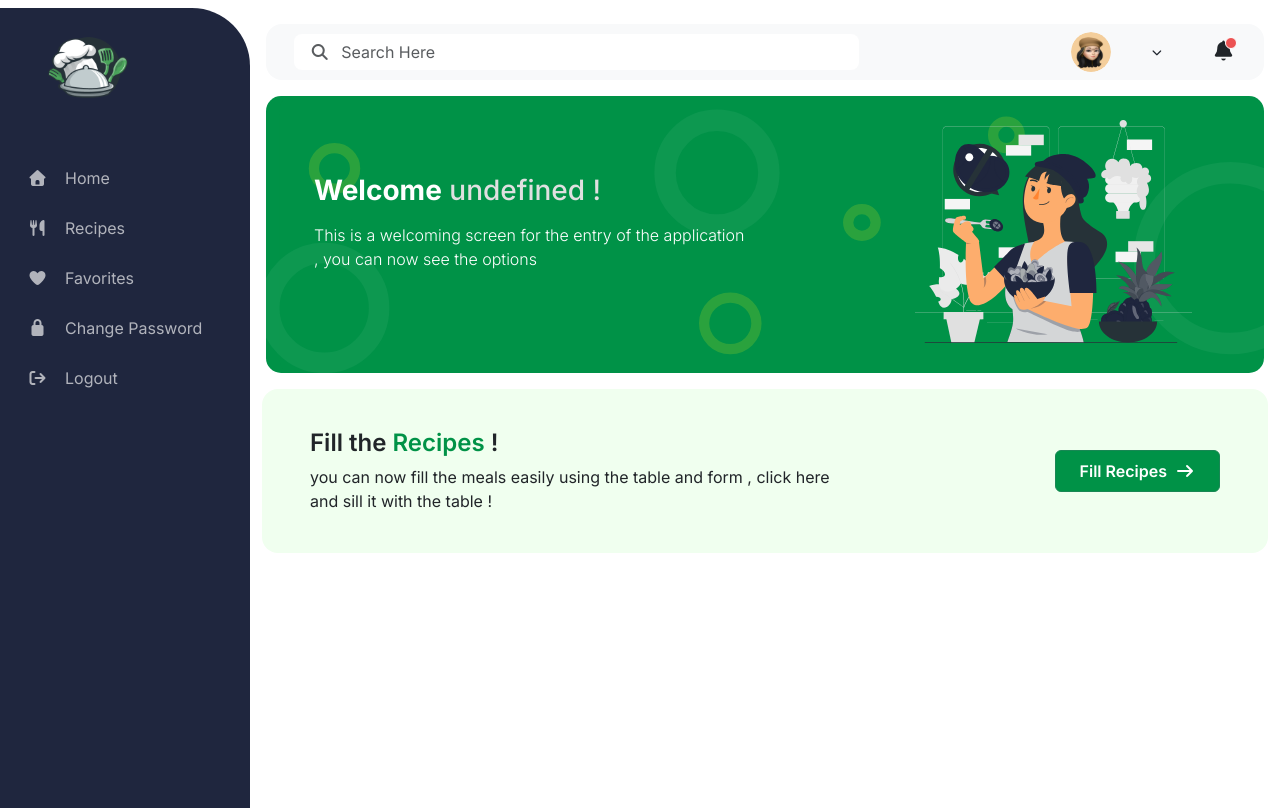
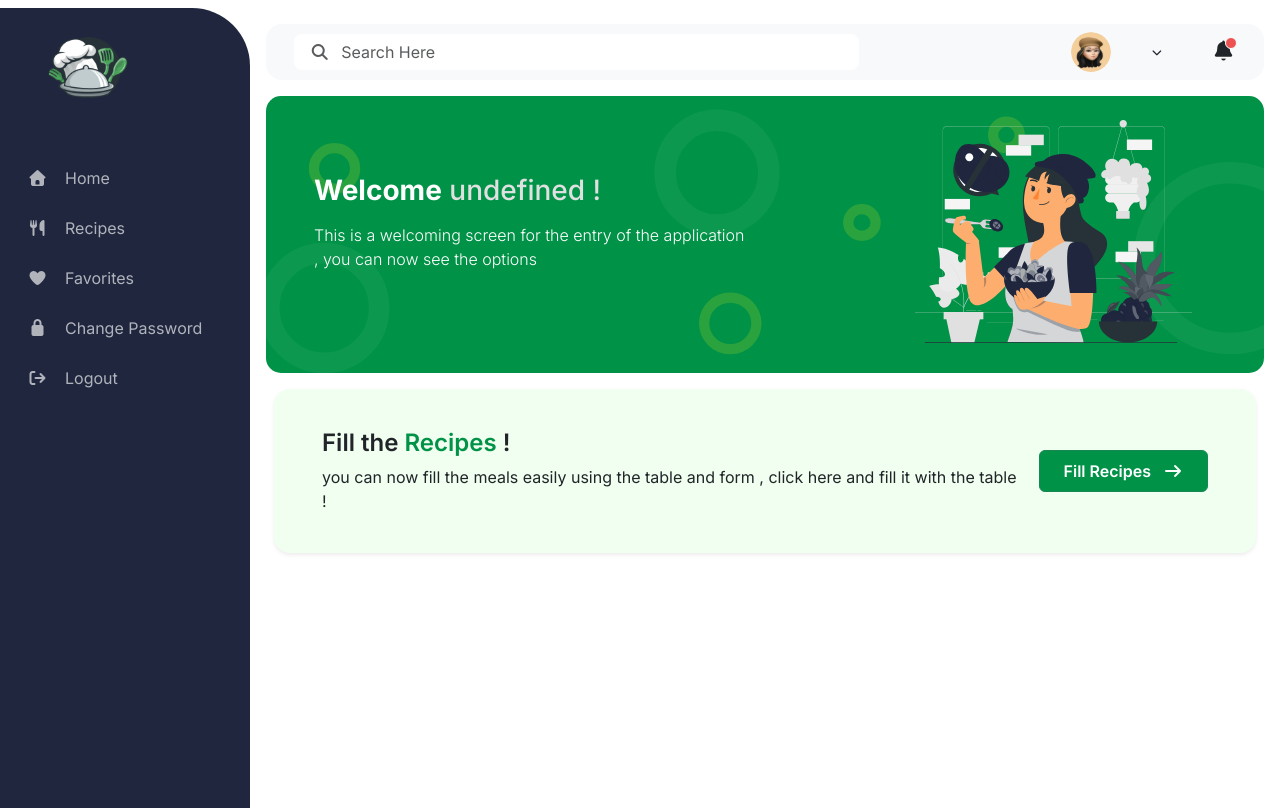
Before and after one commit to HaidyHisham/food-app, a React (Vite) app: page /dashboard in a window 1280 px wide. Built offline with nearby package versions, Linux system fonts and the light colour scheme; no server answers; sample sign-in values are in the browser's storage.

Commit message:
feat: implement Navbar, Dashboard, and RecipesList components with full CRUD and filtering support

```diff
--- a/src/modules/Dashboard/components/Dashboard/Dashboard.jsx
+++ b/src/modules/Dashboard/components/Dashboard/Dashboard.jsx
@@ -11,14 +11,14 @@ export default function Dashboard() {
   return (
     <>
       <Header title="Welcome" titleSpan={`${loginData?.userName} !`} description='This is a welcoming screen for the entry of the application , you can now see the options' imgUrl={HeaderDashImg} />
-      <div className='container '>
-        <div className='card p-4 rounded-4 mt-2 dashboard-card '>
-          <div className='px-4 card-body d-flex justify-content-between align-items-center '>
+      <div className='container-fluid px-2 px-md-4'>
+        <div className='card p-3 p-md-4 rounded-4 mt-2 dashboard-card border-0 shadow-sm'>
+          <div className='px-2 px-md-4 card-body d-flex flex-column flex-md-row justify-content-between align-items-center text-center text-md-start gap-3'>
             <div>
               <h5 className='card-title fw-semibold'>Fill the <span className='fw-semibold'>Recipes</span> !</h5>
-              <p className='card-text w-75 '>you can now fill the meals easily using the table and form , click here and sill it with the table !</p>
+              <p className='card-text w-100 w-md-75'>you can now fill the meals easily using the table and form , click here and fill it with the table !</p>
             </div>
-            <button onClick={()=>{navigate('/recipes-list')}} className='btn btn-success px-4 py-2 fw-semibold '>Fill Recipes<i className='fa fa-arrow-right ms-2'></i></button>
+            <button onClick={()=>{navigate('/recipes-list')}} className='btn btn-success px-4 py-2 fw-semibold text-nowrap'>Fill Recipes <i className='fa fa-arrow-right ms-2'></i></button>
           </div>
         </div>
       </div>
--- a/src/modules/Recipes/components/RecipesList/RecipesList.jsx
+++ b/src/modules/Recipes/components/RecipesList/RecipesList.jsx
@@ -190,6 +190,10 @@ export default function RecipesList() {
                           src={`https://upskilling-egypt.com:3006/${recipe.imagePath}`}
                           alt={recipe.name}
                           style={{ width: '48px', height: '48px', objectFit: 'cover', borderRadius: '8px' }}
+                          onError={(e) => {
+                            e.target.onerror = null;
+                            e.target.src = 'https://via.placeholder.com/48?text=R';
+                          }}
                         />
                       : <div style={{ width: '48px', height: '48px', backgroundColor: '#e9ecef', borderRadius: '8px' }} className="d-flex justify-content-center align-items-center">
                         <span className="text-muted" style={{fontSize: '14px'}}>No Img</span></div>
@@ -286,12 +290,17 @@ export default function RecipesList() {
                   <img
                     src={`https://upskilling-egypt.com:3006/${selectedRecipe.imagePath}`}
                     alt={selectedRecipe.name}
-                    className="img-fluid rounded-3 shadow-sm w-100"
-                    style={{ objectFit: 'cover', minHeight: '250px' }}
+                    className="img-fluid rounded-4 shadow-sm w-100"
+                    style={{ objectFit: 'cover', height: '300px' }}
+                    onError={(e) => {
+                      e.target.onerror = null;
+                      e.target.src = 'https://via.placeholder.com/400x300?text=Recipe+Image';
+                    }}
                   />
                 ) : (
-                  <div className="bg-light rounded-3 d-flex align-items-center justify-content-center" style={{ height: '250px' }}>
-                    <span className="text-muted">No Image Available</span>
+                  <div className="bg-light border rounded-4 d-flex flex-column align-items-center justify-content-center shadow-sm" style={{ height: '300px' }}>
+                    <i className="fa-solid fa-image text-muted fs-1 mb-2"></i>
+                    <span className="text-muted fw-medium">No Image Available</span>
                   </div>
                 )}
               </div>
--- a/src/modules/Shared/components/Header/Header.jsx
+++ b/src/modules/Shared/components/Header/Header.jsx
@@ -2,8 +2,8 @@ import React from 'react'
 
 export default function Header({ title, titleSpan, description, imgUrl }) {
   return (
-    <div className='m-3 text-white header-bg d-flex align-items-center'>
-      <div className="container-fluid px-5">
+    <div className='mx-2 mx-md-3 my-3 text-white header-bg d-flex align-items-center'>
+      <div className="container-fluid px-3 px-md-5">
         <div className="row align-items-center w-100">
           <div className="col-12 col-md-8">
             <div>
--- a/src/modules/Shared/components/Navbar/Navbar.jsx
+++ b/src/modules/Shared/components/Navbar/Navbar.jsx
@@ -12,24 +12,24 @@ export default function Navbar() {
   }, []);
   return (
     <>
-      <nav className="navbar navbar-expand-lg bg-light rounded-4 m-3 py-2 px-3">
+      <nav className="navbar navbar-expand-lg bg-light rounded-4 mx-2 mx-md-3 my-3 py-2 px-3">
         <div className="container-fluid">
-          <button className="navbar-toggler" type="button" data-bs-toggle="collapse" data-bs-target="#navbarSupportedContent" aria-controls="navbarSupportedContent" aria-expanded="false" aria-label="Toggle navigation">
+          <button className="navbar-toggler border-0 shadow-none" type="button" data-bs-toggle="collapse" data-bs-target="#navbarSupportedContent" aria-controls="navbarSupportedContent" aria-expanded="false" aria-label="Toggle navigation">
             <span className="navbar-toggler-icon"></span>
           </button>
           <div className="collapse navbar-collapse" id="navbarSupportedContent">
           <Search/>
 
 
-            <ul className="navbar-nav ms-auto mb-2 mb-lg-0 d-flex align-items-center gap-4 mt-3 mt-lg-0">
+            <ul className="navbar-nav ms-auto mb-2 mb-lg-0 d-flex flex-row align-items-center justify-content-center gap-2 gap-lg-4 mt-3 mt-lg-0">
               <li className="nav-item d-flex align-items-center gap-2">
                 <img className="profile-image rounded-circle" src={avatar} alt="profile-image" style={{ width: '40px', height: '40px', objectFit: 'cover' }} />
                 <span className="notify-name">{loginData?.userName}</span>
-                <i className="fa-solid fa-chevron-down notify-icon ms-4" ></i>
+                <i className="fa-solid fa-chevron-down notify-icon ms-2 ms-lg-4" ></i>
               </li>
               <li className="nav-item">
                 <div className="position-relative">
-                  <i className="fa-solid fa-bell fs-5 text-dark ms-4"></i>
+                  <i className="fa-solid fa-bell fs-5 text-dark ms-2 ms-lg-4"></i>
                   <span className="position-absolute circle-notification rounded-circle">
                   </span>
                 </div>
```
